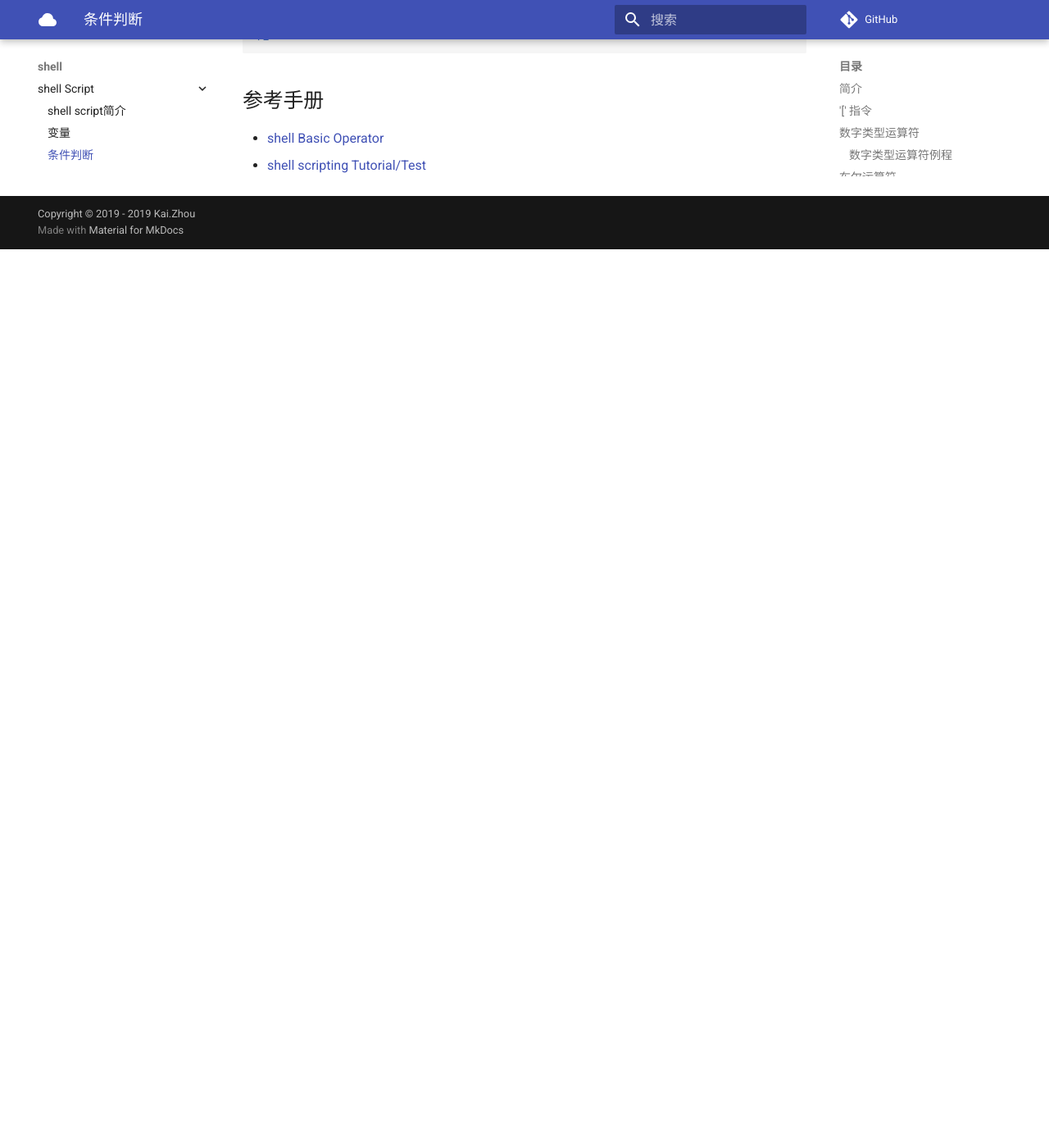
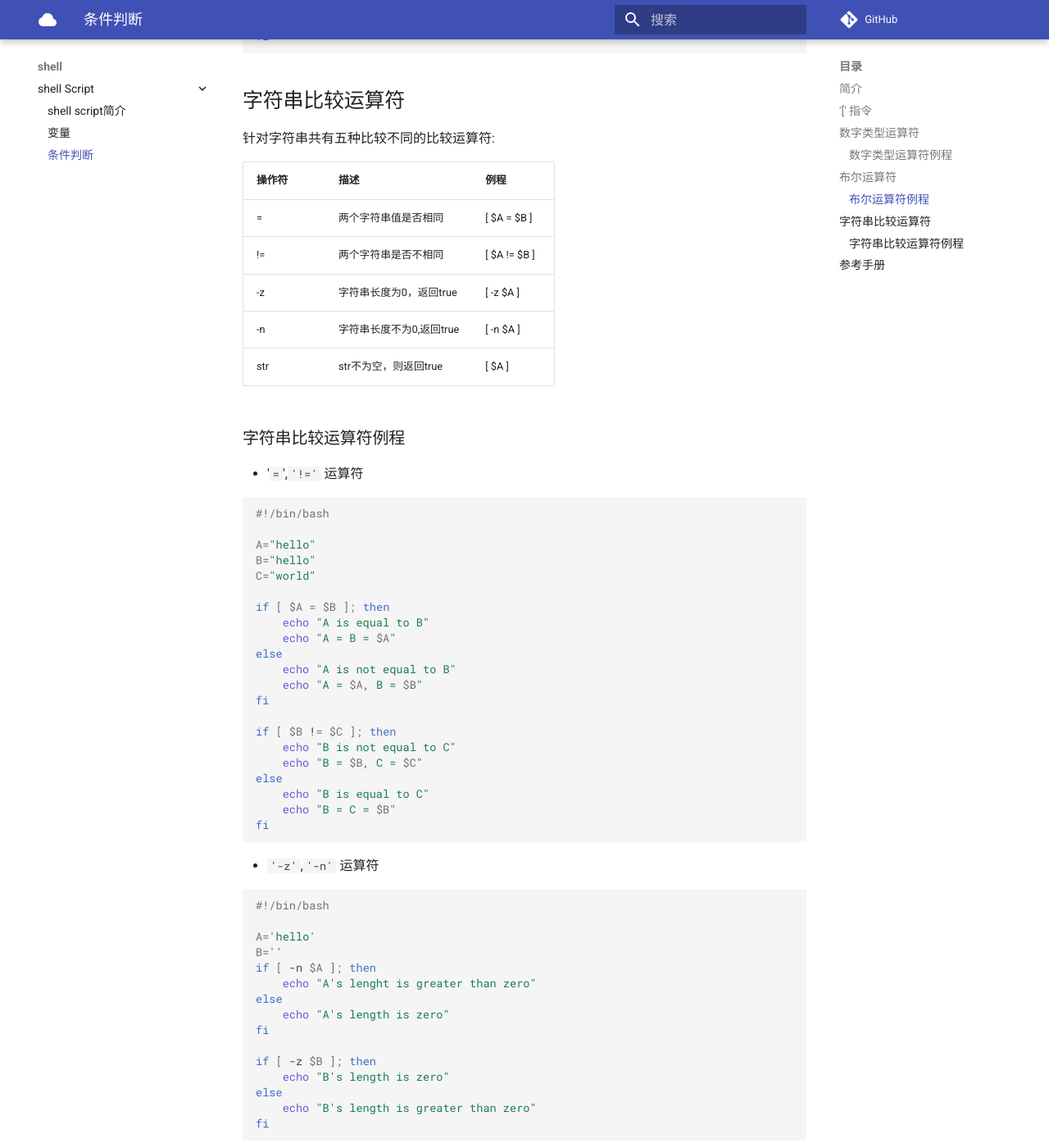
Before and after one commit to zhoukaidev/ks_blog, an MkDocs documentation site: the page built from docs/shell/shellScript/test.md, in a window 1280 px wide and 1400 px high, scrolled down 3477 px. Shown: the whole window at 82% size. Built offline with MkDocs 1.6.1 and Material for MkDocs 9.7.7, drawn with Linux system fonts in a browser that asks for light colours; comment, search, counter and statistics services are not loaded; before the commit the page ends 3781 px from its top, so only the background shows below that.

Commit message:
Update test.md

````diff
--- a/docs/shell/shellScript/test.md
+++ b/docs/shell/shellScript/test.md
@@ -148,6 +148,67 @@ else
 fi
 ```
 
+## 字符串比较运算符
+
+针对字符串共有五种比较不同的比较运算符:
+
+| 操作符   |  描述    |   例程  |
+|---------|----------|---------|
+| =      | 两个字符串值是否相同 | [ $A = $B ] |
+| !=    | 两个字符串是否不相同  | [ $A != $B ] |
+| -z    | 字符串长度为0，返回true | [ -z $A ] |
+| -n    | 字符串长度不为0,返回true | [ -n $A ] |
+| str   | str不为空，则返回true   | [ $A ] |
+
+### 字符串比较运算符例程
+
+* '`=`',`'!='` 运算符
+
+```sh
+#!/bin/bash
+
+A="hello"
+B="hello"
+C="world"
+
+if [ $A = $B ]; then
+    echo "A is equal to B"
+    echo "A = B = $A"
+else
+    echo "A is not equal to B"
+    echo "A = $A, B = $B"
+fi
+
+if [ $B != $C ]; then
+    echo "B is not equal to C"
+    echo "B = $B, C = $C"
+else
+    echo "B is equal to C"
+    echo "B = C = $B"
+fi
+```
+
+* `'-z'`,`'-n'` 运算符
+
+```sh
+#!/bin/bash
+
+A='hello'
+B=''
+if [ -n $A ]; then
+    echo "A's lenght is greater than zero"
+else
+    echo "A's length is zero"
+fi
+
+if [ -z $B ]; then
+    echo "B's length is zero"
+else
+    echo "B's length is greater than zero"
+fi
+```
+
+
 ## 参考手册
 
 * [shell Basic Operator](https://www.tutorialspoint.com/unix/unix-basic-operators.htm)
````
